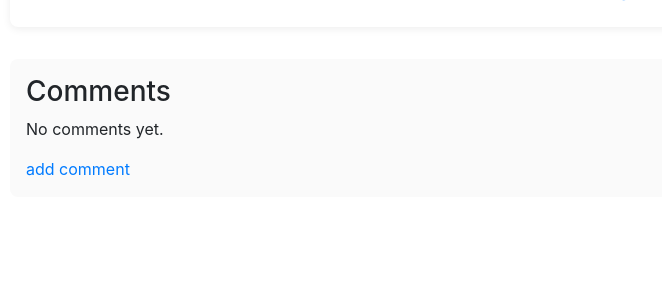
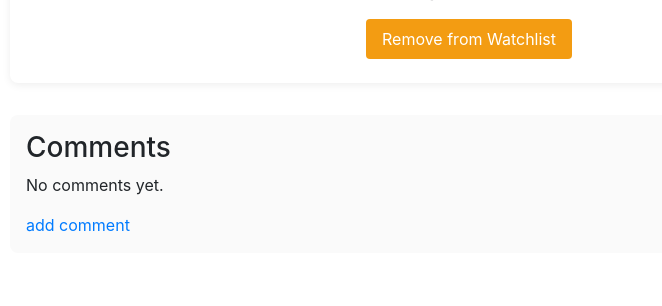
Before and after one commit to dsimanoliveira/cs50-web, a Django app: page /listing/1 in a window 1280 px wide. Shown: the part 494-800 px from the top of the page, without its empty margins (0-662 px from the left). Run offline with Django 3.2, Linux system fonts and the light colour scheme; a user stored in the database is signed in; data comes from the database, SQL or seed files in the repository; both versions use the stored data as it was after the commit; some libraries are stand-ins or nearby versions.

Commit message:
Add bidding functionality and user watchlist management
- Introduced Bid model with validation rules.
- Updated AuctionListing model to calculate current price based on bids.
- Enhanced admin interface to manage bids.
- Implemented views for adding/removing listings from user watchlist.
- Created watchlist template to display user's saved listings.
- Updated listing and index templates to show current prices and watchlist options.

```diff
--- a/commerce/auctions/admin.py
+++ b/commerce/auctions/admin.py
@@ -1,8 +1,9 @@
 from django.contrib import admin
-from .models import User, AuctionListing, AuctionCategorie, UserWatchlist
+from .models import User, AuctionListing, AuctionCategorie, UserWatchlist, Bid
 
 # Register your models here.
 admin.site.register(User)
 admin.site.register(AuctionListing)
 admin.site.register(AuctionCategorie)
 admin.site.register(UserWatchlist)
+admin.site.register(Bid)
--- a/commerce/auctions/models.py
+++ b/commerce/auctions/models.py
@@ -1,5 +1,7 @@
 from django.contrib.auth.models import AbstractUser
 from django.db import models
+from django.db.models import Max
+from django.core.exceptions import ValidationError
 
 
 class User(AbstractUser):
@@ -15,8 +17,14 @@ class AuctionListing(models.Model):
     owner = models.ForeignKey(User, on_delete=models.CASCADE, related_name="listings")
     category = models.ForeignKey("AuctionCategorie", on_delete=models.SET_NULL, null=True, blank=True, related_name="listings")
 
+    def get_current_price(self):
+        bids = self.bids.all()
+        if bids:
+            return bids.aggregate(Max('amount'))['amount__max']
+        return self.starting_bid
+
     def __str__(self):
-        return f"{self.title} - {self.starting_bid}"
+        return f"{self.title} - ${self.get_current_price()}"
 
 class AuctionCategorie(models.Model):
     name = models.CharField(max_length=64)
@@ -30,3 +38,25 @@ class UserWatchlist(models.Model):
 
     def __str__(self):
         return f"{self.user.username} is watching {self.listing.title}"
+
+class Bid(models.Model):
+    bidder = models.ForeignKey(User, on_delete=models.CASCADE, related_name="bids")
+    listing = models.ForeignKey(AuctionListing, on_delete=models.CASCADE, related_name="bids")
+    amount = models.DecimalField(max_digits=10, decimal_places=2)
+    created_at = models.DateTimeField(auto_now_add=True)
+
+    def clean(self):
+        errors = {}
+        if self.bidder == self.listing.owner:
+            errors['bidder'] = "Owner cannot bid on their own listing."
+        if self.amount < self.listing.starting_bid:
+            errors['amount'] = "Bid amount must be at least the starting bid."
+        else:
+            if self.amount <= self.listing.get_current_price():
+                    errors['amount'] = 'Bid amount must be greater than any other bids'
+
+        if errors:
+            raise ValidationError(errors)
+
+    def __str__(self):
+        return f"{self.bidder.username} bid {self.amount} on {self.listing.title}"
--- a/commerce/auctions/templates/auctions/index.html
+++ b/commerce/auctions/templates/auctions/index.html
@@ -17,7 +17,7 @@
                     <div class="listing-details">
                         <a href="{% url 'listing' listing.id %}"><h3>{{ listing.title }}</h3></a>
                         <p>{{ listing.description }}</p>
-                        <p class="listing-price"><strong>Price:</strong> ${{ listing.starting_bid }}</p>
+                        <p class="listing-price"><strong>Price:</strong> ${{ listing.get_current_price }}</p>
                     </div>
                 </div>
             {% endfor %}
--- a/commerce/auctions/templates/auctions/layout.html
+++ b/commerce/auctions/templates/auctions/layout.html
@@ -23,6 +23,9 @@
             </li>
             {% if user.is_authenticated %}
                 <li class="nav-item">
+                    <a class="nav-link" href="{% url 'user_watchlist' %}">Watchlist</a>
+                </li>
+                <li class="nav-item">
                     <a class="nav-link" href="{% url 'logout' %}">Log Out</a>
                 </li>
             {% else %}
--- a/commerce/auctions/templates/auctions/listing_page.html
+++ b/commerce/auctions/templates/auctions/listing_page.html
@@ -18,20 +18,31 @@
             <h2>{{ listing.title }}</h2>
             <p>{{ listing.description }}</p>
             <p><strong>Category:</strong> {{ listing.category.name }}</p>
-            <p><strong>Price:</strong> ${{ listing.starting_bid }}</p>
+            <p><strong>Starting bid:</strong> ${{ listing.starting_bid }}</p>
             <p><strong>Owner:</strong> {{ listing.owner.username }}</p>
             <p><strong>Created at:</strong> {{ listing.created_at }}</p>
             <p><strong>Status:</strong> {% if listing.is_active %}Active{% else %}Closed{% endif %}</p>
+            <p><strong>Current price:</strong> ${{ listing.get_current_price }}</p>
 
             <!-- Watchlist Button -->
              {% if user.is_authenticated %}
-             <a href="">add/remove watchlist</a>
+                <form method="post" action="{% url is_watchlisted|yesno:'remove_from_watchlist,add_to_watchlist' listing.id %}">
+                    {% csrf_token %}
+                        {% if is_watchlisted %}
+                            <button type="submit" class="watchlist-btn remove">Remove from Watchlist</button>
+                        {% else %}
+                            <button type="submit" class="watchlist-btn add">Add to Watchlist</button>
+                        {% endif %}
+                </form>
              {% endif %}
 
             <!-- Delete Button (show only if user is owner) -->
-             {%if user.is_authenticated %}
-             <a href="">delete listing</a>
-             {% endif %}
+            {% if user.is_authenticated and user == listing.owner %}
+                <form method="post" action="" style="margin-top:10px;">
+                    {% csrf_token %}
+                    <button type="submit" class="delete-btn">Close Auction</button>
+                </form>
+            {% endif %}
         </div>
     </div>
 
--- a/commerce/auctions/urls.py
+++ b/commerce/auctions/urls.py
@@ -8,4 +8,7 @@ urlpatterns = [
     path("logout", views.logout_view, name="logout"),
     path("register", views.register, name="register"),
     path("listing/<int:listing_id>", views.listing_view, name="listing"),
+    path("watchlist", views.user_watchlist_view, name="user_watchlist"),
+    path("listing/<int:listing_id>/watchlist/add", views.add_to_watchlist, name="add_to_watchlist"),
+    path("listing/<int:listing_id>/watchlist/remove", views.remove_from_watchlist, name="remove_from_watchlist")
 ]
--- a/commerce/auctions/views.py
+++ b/commerce/auctions/views.py
@@ -1,10 +1,11 @@
 from django.contrib.auth import authenticate, login, logout
 from django.db import IntegrityError
+from django.db.models import Max
 from django.http import HttpResponse, HttpResponseRedirect
 from django.shortcuts import render
 from django.urls import reverse
 
-from .models import User, AuctionListing, AuctionCategorie
+from .models import User, AuctionListing, UserWatchlist, Bid
 
 
 def index(request):
@@ -15,10 +16,46 @@ def index(request):
 
 
 def listing_view(request, listing_id):
+    # Check if listing_id is in user's watchlist
+    if request.user.is_authenticated:
+        user = request.user
+        is_watchlisted = True if user.watchlist.filter(listing_id=listing_id).first() else False
+    else:
+        is_watchlisted = False
+
     listing = AuctionListing.objects.get(id=listing_id)
     return render(request, "auctions/listing_page.html", {
-        "listing": listing
+        "listing": listing,
+        "is_watchlisted": is_watchlisted
     })
+
+
+def user_watchlist_view(request):
+    if request.user.is_authenticated:
+        user = request.user
+        watchlist = user.watchlist.all()
+        return render(request, "auctions/watchlist.html", {
+            "watchlist": watchlist
+        })
+
+
+def add_to_watchlist(request, listing_id):
+    if request.method == "POST":
+        user = request.user
+        listing = AuctionListing.objects.get(id=listing_id)
+        watchlist_item = UserWatchlist(user=user, listing=listing)
+        watchlist_item.save()
+        return HttpResponseRedirect(reverse("listing", args=[listing_id]))
+
+
+def remove_from_watchlist(request, listing_id):
+    if request.method == "POST":
+        user = request.user
+        listing = AuctionListing.objects.get(id=listing_id)
+        watchlist_item = UserWatchlist.objects.filter(user=user, listing=listing).first()
+        if watchlist_item:
+            watchlist_item.delete()
+        return HttpResponseRedirect(reverse("listing", args=[listing_id]))
 
 
 def login_view(request):
```
Also changed, not shown: commerce/auctions/templates/auctions/watchlist.html (added, +16 -0 lines), commerce/auctions/migrations/0007_bid.py (added), commerce/db.sqlite3.
